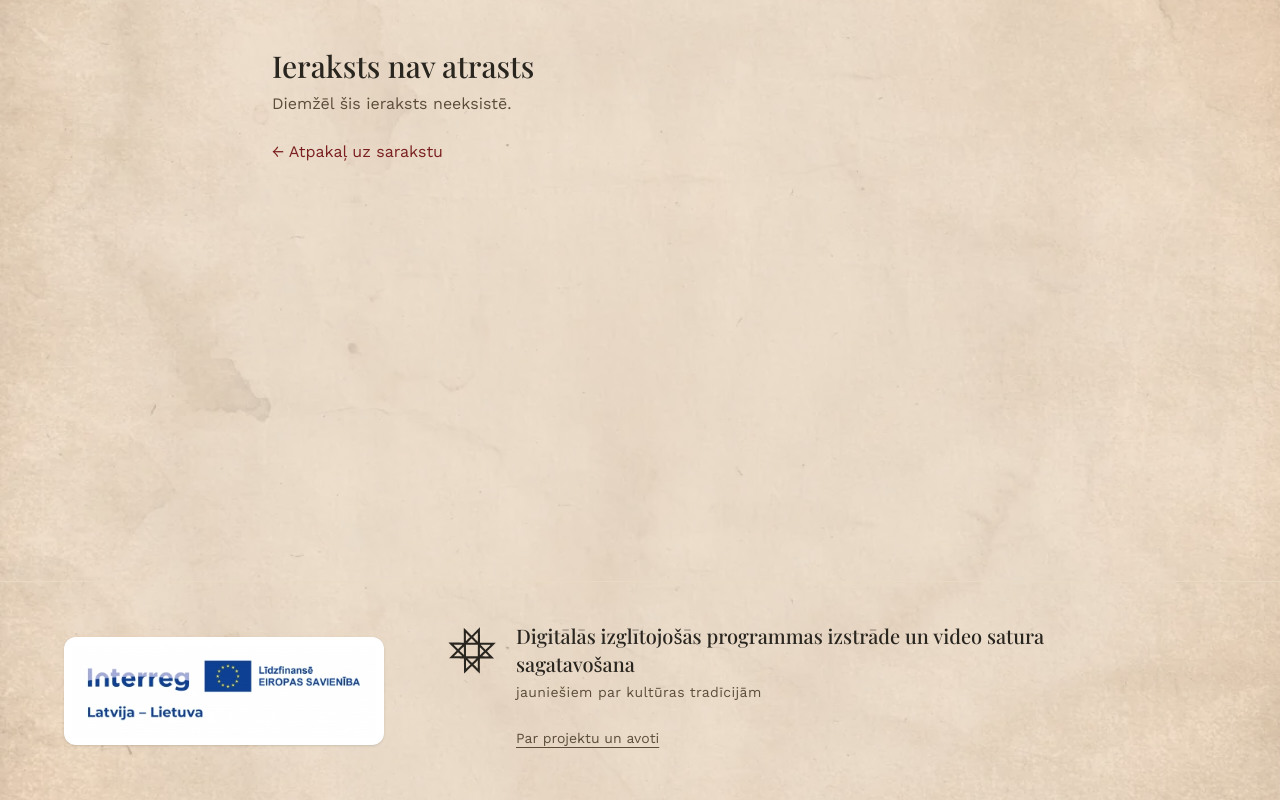
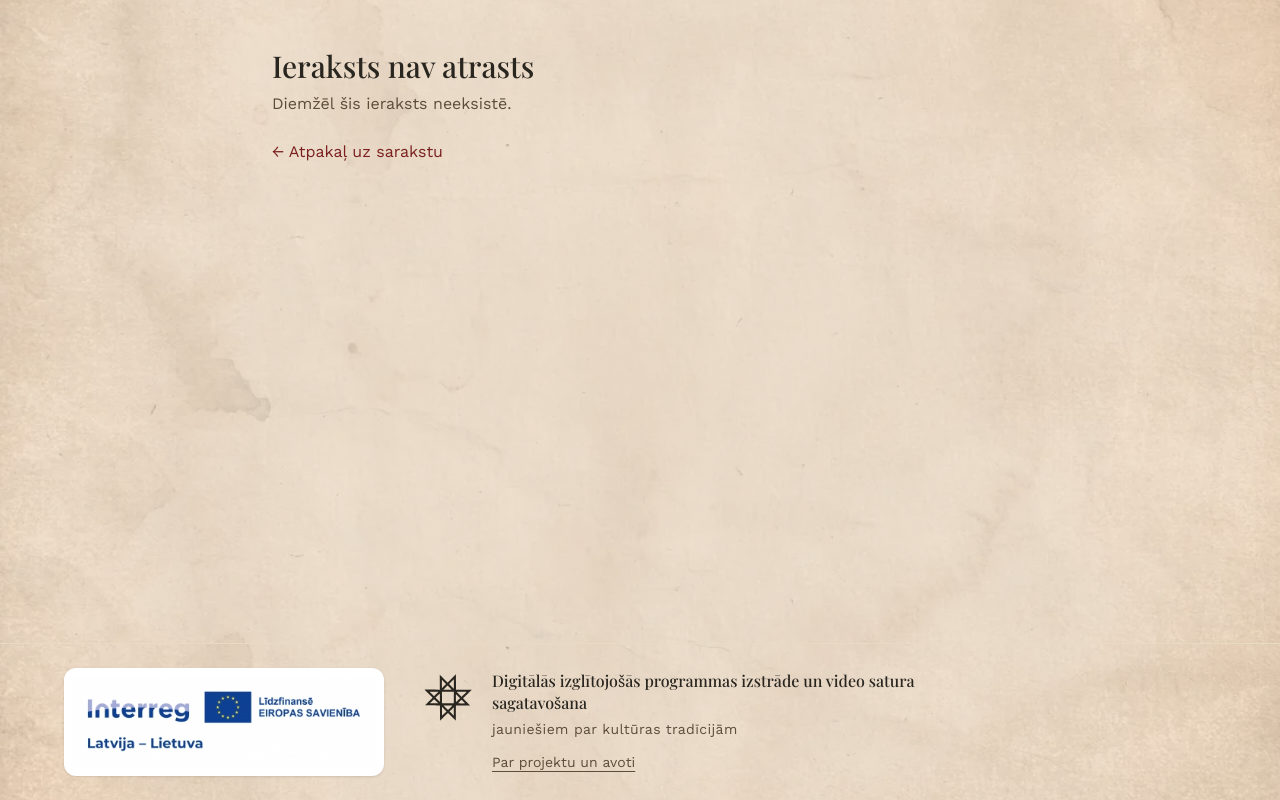
Before and after one commit to gukkame/baltic-culture-site, a Vue app: page /lietuva/1 in a window 1280 px wide. Built offline with nearby package versions, Linux system fonts and the light colour scheme; a web font is replaced by a local one.

Commit message:
footer update

```diff
--- a/src/App.vue
+++ b/src/App.vue
@@ -44,8 +44,8 @@ watch(locale, (value) => {
       <RouterView />
     </main>
 
-    <footer v-if="!isHome" class="border-t border-parchment-dark px-4 py-8 text-ink-light sm:px-6 sm:py-10 lg:px-8">
-      <div class="mx-auto flex max-w-6xl flex-col items-start gap-7 md:flex-row md:items-center md:gap-10 lg:gap-16">
+    <footer v-if="!isHome" class="border-t border-parchment-dark px-4 py-8 text-ink-light sm:px-6 sm:py-6 lg:px-8">
+      <div class="mx-auto flex max-w-6xl flex-col items-start gap-7 md:flex-row md:items-center md:gap-10 lg:gap-10">
         <div class="w-[280px] max-w-full shrink-0 overflow-hidden rounded-xl bg-white p-2 shadow-sm lg:w-80">
           <img
             src="/images/partners/interreg-latvia-lithuania.jpg"
@@ -60,12 +60,12 @@ watch(locale, (value) => {
         </div>
         <div class="flex min-w-0 items-start gap-4 text-ink sm:gap-5">
           <CountrySymbol :country="footerCountry" class="mt-1 size-9 sm:size-12" />
-          <div class="max-w-xl">
-            <p class="font-serif text-lg leading-snug sm:text-xl">{{ projectCopy.brandTop }}</p>
-            <p class="mt-1 text-xs leading-relaxed tracking-wide text-ink-light sm:text-sm">{{ projectCopy.brandBottom }}</p>
+          <div class="max-w-md">
+            <p class="font-serif leading-snug">{{ projectCopy.brandTop }}</p>
+            <p class="mt-1 leading-relaxed tracking-wide text-ink-light text-sm">{{ projectCopy.brandBottom }}</p>
             <RouterLink
               :to="aboutPaths[locale]"
-              class="mt-3 inline-flex min-h-11 items-center text-sm text-ink-light underline underline-offset-4 transition-colors hover:text-terracotta-dark focus-visible:rounded focus-visible:outline-2 focus-visible:outline-offset-4 focus-visible:outline-terracotta-dark"
+              class="mt-3 inline-flex items-center text-sm text-ink-light underline underline-offset-4 transition-colors hover:text-terracotta-dark focus-visible:rounded focus-visible:outline-2 focus-visible:outline-offset-4 focus-visible:outline-terracotta-dark"
             >{{ t('about.footerLink') }}</RouterLink>
           </div>
         </div>
```
